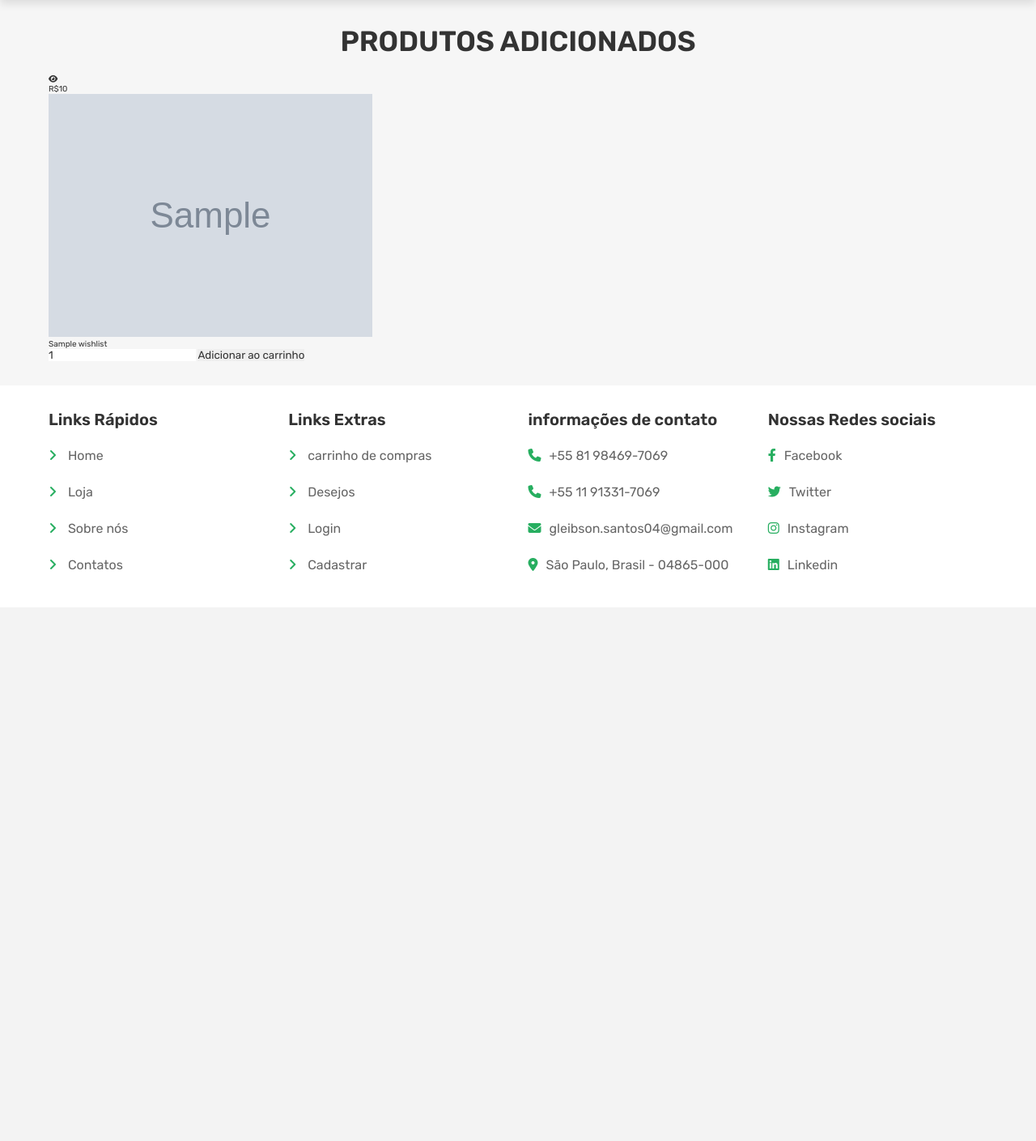
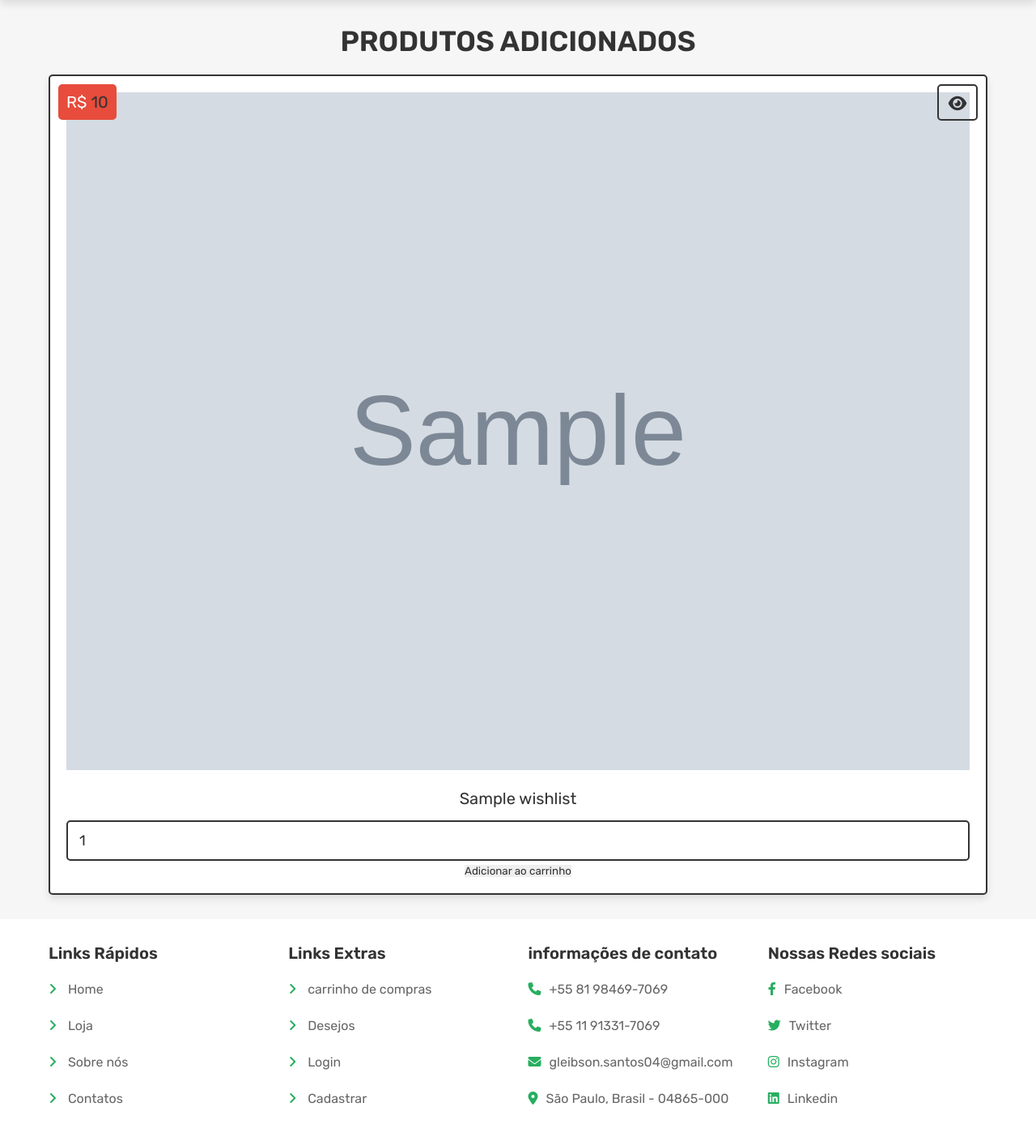
Before and after one commit to programer-Glei/Pjt_Quitanda, a PHP site: page /wishlist.php in a window 1280 px wide. Shown: the part 69-1478 px from the top of the page at 81% size. Before the commit the page ends 774 px from the top, so only its background shows below. Run offline with PHP 8.4, Linux system fonts and the light colour scheme; the visitor is signed in with stand-in values (Sample User, id 1); tables that the repository leaves empty or names only in its code hold one stand-in row (values such as "Sample post"); grey boxes marked "Sample" are stand-in pictures; some libraries are stand-ins or nearby versions.

Commit message:
proximo comit

```diff
--- a/css/estilo.css
+++ b/css/estilo.css
@@ -1126,6 +1126,82 @@ section {
   margin-top: 0;
 }
 
+.wishlist .box-container {
+  display: -ms-grid;
+  display: grid;
+  -ms-grid-columns: (minmax(35rem, 1fr))[auto-fit];
+      grid-template-columns: repeat(auto-fit, minmax(35rem, 1fr));
+  gap: 2.5rem;
+  -webkit-box-align: start;
+      -ms-flex-align: start;
+          align-items: flex-start;
+  -webkit-box-pack: center;
+      -ms-flex-pack: center;
+          justify-content: center;
+  gap: 1.5rem;
+}
+
+.wishlist .box-container .box {
+  padding: 2rem;
+  text-align: center;
+  border: 0.2rem solid #333;
+  background-color: #fff;
+  -webkit-box-shadow: 0 0.5rem 1rem rgba(0, 0, 0, 0.1);
+          box-shadow: 0 0.5rem 1rem rgba(0, 0, 0, 0.1);
+  border-radius: 0.5rem;
+  position: relative;
+}
+
+.wishlist .box-container .box .price {
+  position: absolute;
+  top: 1rem;
+  left: 1rem;
+  padding: 1rem;
+  border-radius: 0.5rem;
+  background-color: #e74c3c;
+  font-size: 2rem;
+  color: #fff;
+}
+
+.wishlist .box-container .box .fa-eye {
+  position: absolute;
+  top: 1rem;
+  right: 1rem;
+  border-radius: 0.5rem;
+  height: 4.5rem;
+  line-height: 4.3rem;
+  width: 5rem;
+  border: 0.2rem solid #333;
+  color: #333;
+  font-size: 2rem;
+}
+
+.wishlist .box-container .box .fa-eye:hover {
+  color: #fff;
+  background-color: #333;
+}
+
+.wishlist .box-container .box img {
+  width: 100%;
+  margin-bottom: 1rem;
+}
+
+.wishlist .box-container .box .name {
+  font-size: 2rem;
+  color: #333;
+  padding: 1rem 0;
+}
+
+.wishlist .box-container .box .qty {
+  margin: 0.5rem 0;
+  border-radius: 0.5rem;
+  padding: 1.2rem 1.4rem;
+  font-size: 1.8rem;
+  color: #333;
+  border: 0.2rem solid #333;
+  width: 100%;
+}
+
 /* footer - rodapé */
 .footer {
   background-color: #fff;
--- a/css/estilo.scss
+++ b/css/estilo.scss
@@ -994,6 +994,71 @@ section{
     }
 }
 
+.wishlist{
+    .box-container{
+        @include grid(35rem);
+        gap: 1.5rem;
+
+        .box{
+            padding: 2rem;
+            text-align: center;
+            border: $border;
+            background-color: $--white;
+            box-shadow: $box-shadow;
+            border-radius: 0.5rem;
+            position: relative;
+
+            .price{
+                position: absolute;
+                top: 1rem; left: 1rem;
+                padding: 1rem;
+                border-radius: 0.5rem;
+                background-color: $--red;
+                font-size: 2rem;
+                color: $--white;
+            }
+
+            .fa-eye{
+                position: absolute;
+                top: 1rem; right: 1rem;
+                border-radius: 0.5rem;
+                height: 4.5rem;
+                line-height: 4.3rem;
+                width: 5rem;
+                border: $border;
+                color: $--black;
+                font-size: 2rem;
+
+                &:hover{
+                    color: $--white;
+                    background-color: $--black;
+                }
+            }
+
+            img{
+                width: 100%;
+                margin-bottom: 1rem;
+            }
+
+            .name{
+                font-size: 2rem;
+                color: $--black;
+                padding: 1rem 0;
+            }
+
+            .qty{
+                margin: 0.5rem 0;
+                border-radius: 0.5rem;
+                padding: 1.2rem 1.4rem;
+                font-size: 1.8rem;
+                color: $--black;
+                border: $border;
+                width: 100%;
+            }
+        }
+    }
+}
+
 /* footer - rodapé */
 .footer{
     background-color: $--white;
--- a/wishlist.php
+++ b/wishlist.php
@@ -36,7 +36,7 @@ if(!isset($user_id)){
             ?>
             <form action="" method="POST" class="box">
                 <a href="view_page.php?pid=<?= $fetch_wishlist['pid']; ?>" class="fas fa-eye"></a>
-                <div class="price">R$<?= $fetch_wishlist['price']; ?></div>
+                <div class="price">R$ <span><?= $fetch_wishlist['price']; ?></span> </div>
                 <img src="uplaoded_img/<?= $fetch_wishlist['image']; ?>" alt="">
                 <div class="name"><?= $fetch_wishlist['name']; ?></div>
                 <input type="number" name="1" value="1" class="qty" name="qty">
```
Also changed, not shown: 1 other file.
